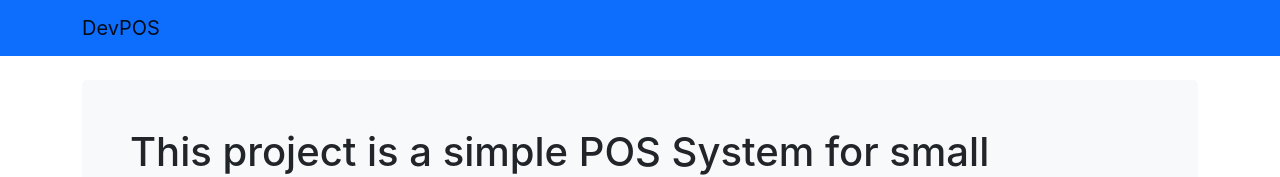
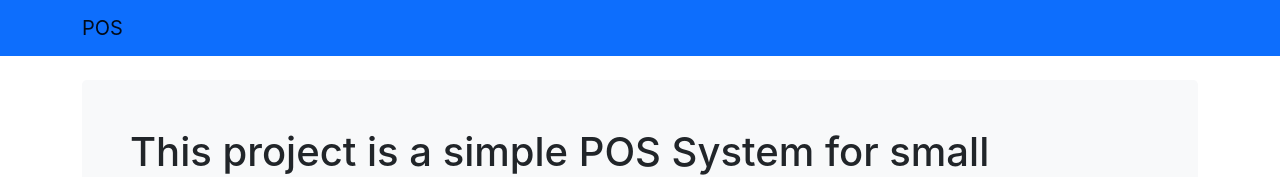
Before and after one commit to waronja/react-pos, a React (Create React App) app: page / in a window 1280 px wide. Shown: the top 177 px of the page. Built offline with nearby package versions, Linux system fonts and the light colour scheme.

Commit message:
Total Amount

```diff
--- a/package.json
+++ b/package.json
@@ -1,7 +1,7 @@
 {
+  "name": "pos",
+  "version": "0.1.0",
   "homepage": "https://waronja.github.io/react-pos/",
-  "name": "frontend",
-  "version": "0.1.0",
   "private": true,
   "dependencies": {
     "@testing-library/jest-dom": "^5.16.4",
--- a/src/layouts/MainLayout.js
+++ b/src/layouts/MainLayout.js
@@ -7,7 +7,7 @@
     <header>
       <nav className="navbar navbar-light bg-primary">
         <div className="container">
-          <Link to="/" className="navbar-brand">DevPOS</Link>
+          <Link to="/" className="navbar-brand">POS</Link>
         </div>
       </nav>
     </header>
```
